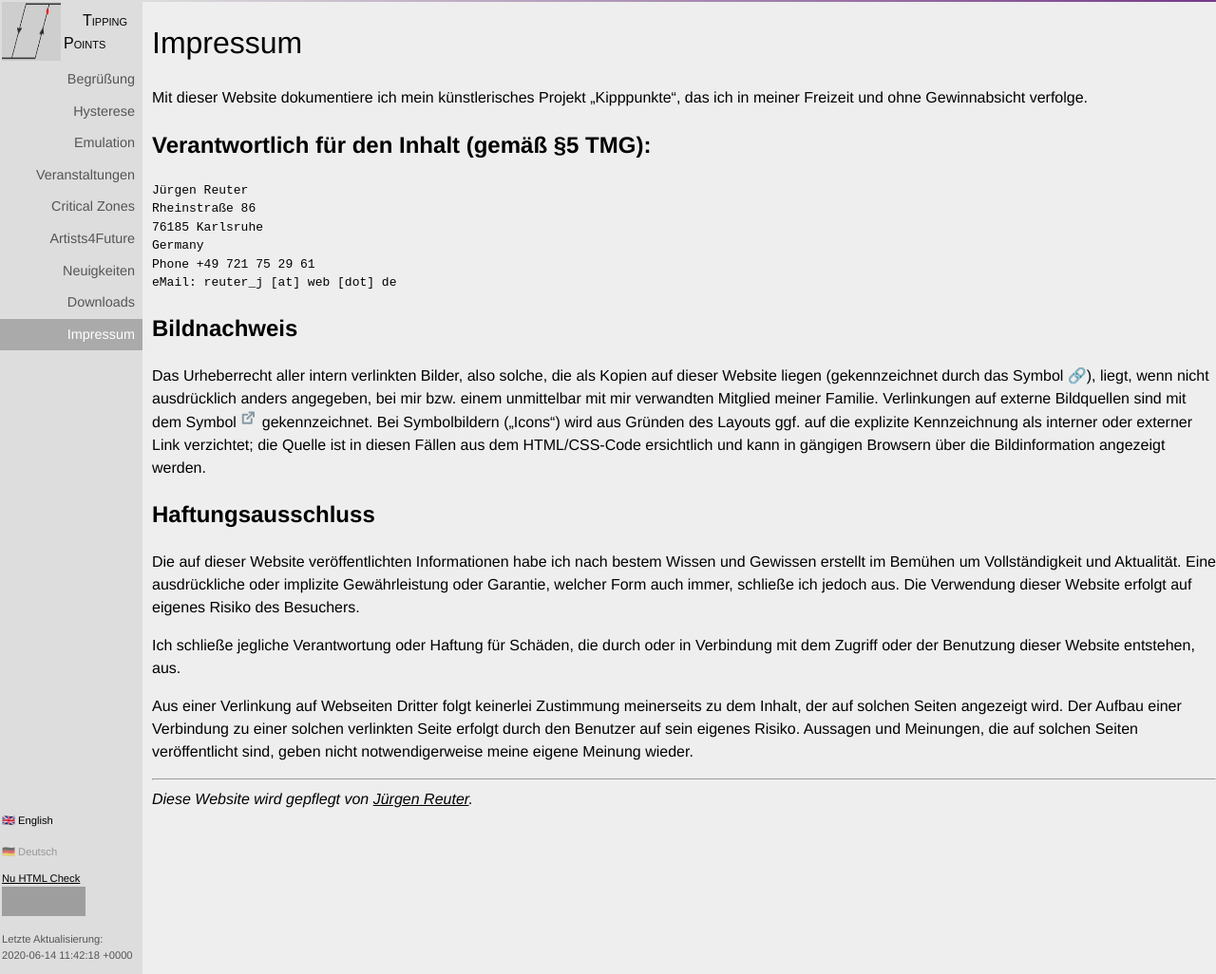
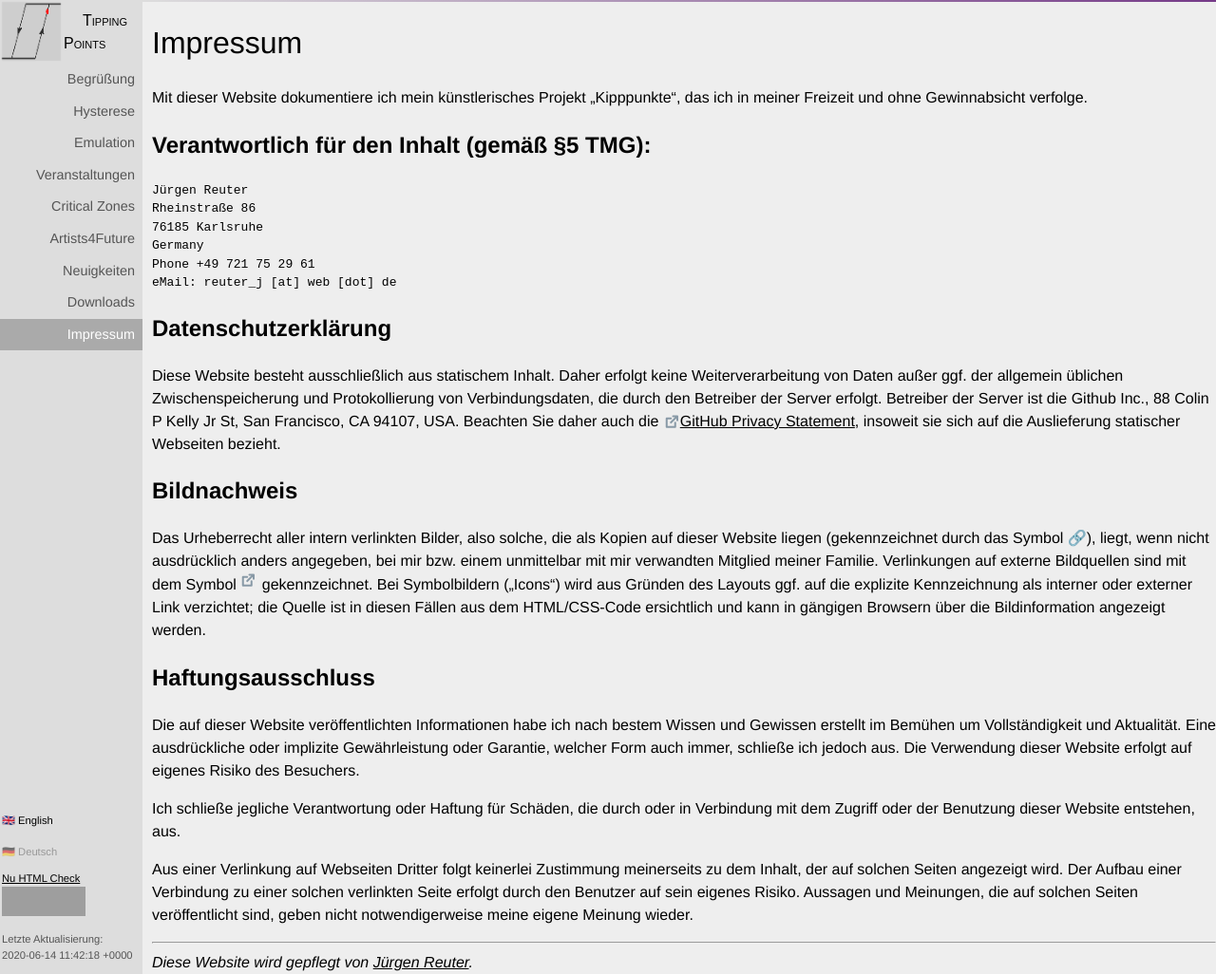
Before and after one commit to soundpaint/tipping-points, a Jekyll site: the page built from docs/de/imprint.md, in a window 1280 px wide and 1026 px high. Shown: the whole window at 95% size. Built offline with Jekyll 4.4.1, drawn with Linux system fonts in a browser that asks for light colours; our own code applies the rules of GitHub Pages for plain Markdown files; grey boxes are pictures that could not be loaded.

Commit message:
Add Privacy Statement
* Add privacy statement to the
  imprint page.

```diff
--- a/docs/de/imprint.md
+++ b/docs/de/imprint.md
@@ -16,6 +16,17 @@
     Germany
     Phone +49 721 75 29 61
     eMail: reuter_j [at] web [dot] de
+
+## Datenschutzerklärung
+
+Diese Website besteht ausschließlich aus statischem Inhalt.  Daher
+erfolgt keine Weiterverarbeitung von Daten außer ggf. der allgemein
+üblichen Zwischenspeicherung und Protokollierung von Verbindungsdaten,
+die durch den Betreiber der Server erfolgt.  Betreiber der Server ist
+die Github Inc., 88 Colin P Kelly Jr St, San Francisco, CA 94107, USA.
+Beachten Sie daher auch die [GitHub Privacy
+Statement](https://help.github.com/en/github/site-policy/github-privacy-statement),
+insoweit sie sich auf die Auslieferung statischer Webseiten bezieht.
 
 ## Bildnachweis
 
```
Also changed, not shown: docs/en/imprint.md (+10 -0 lines).
